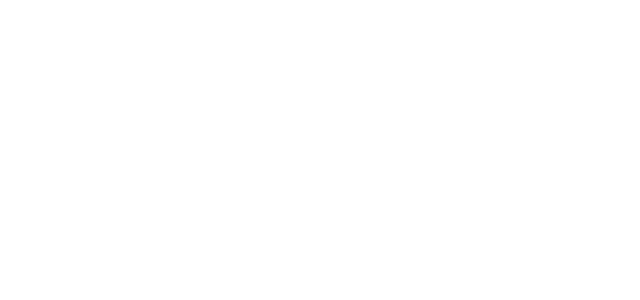
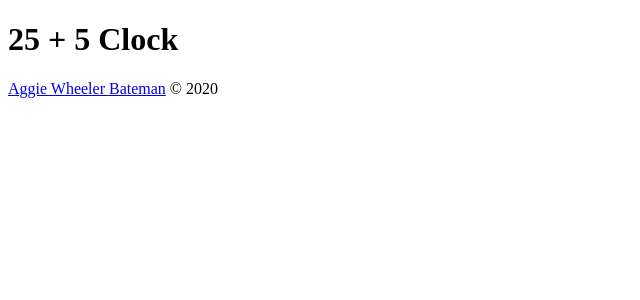
Before and after one commit to UmarNaeem7/25-plus-5-clock, a React (Create React App) app in the folder client/: page / in a window 1280 px wide. Shown: the top 300 px of the page, without its empty margins (0-640 px from the left). Built offline with nearby package versions, Linux system fonts and the light colour scheme.

Commit message:
Add Footer component, and h1 in App render()

```diff
--- a/client/src/App.js
+++ b/client/src/App.js
@@ -1,5 +1,6 @@
 import React from 'react';
 import './App.css';
+import Footer from './components/Footer';
 
 class App extends React.Component {
   constructor(){
@@ -8,7 +9,8 @@
 
   render(){
     return <div>
-
+      <h1>25 + 5 Clock</h1>
+      <Footer />
     </div>;
   }
 }
--- /dev/null
+++ b/client/src/components/Footer.js
@@ -0,0 +1,11 @@
+import React from 'react';
+
+function Footer() {
+    return <footer>
+        <div>
+            <a href="https://www.aggiewb.com" rel="noreferrer noopener" target="_blank">Aggie Wheeler Bateman</a> &copy; {new Date().getFullYear()}
+        </div>
+    </footer>;
+}
+
+export default Footer;
```
